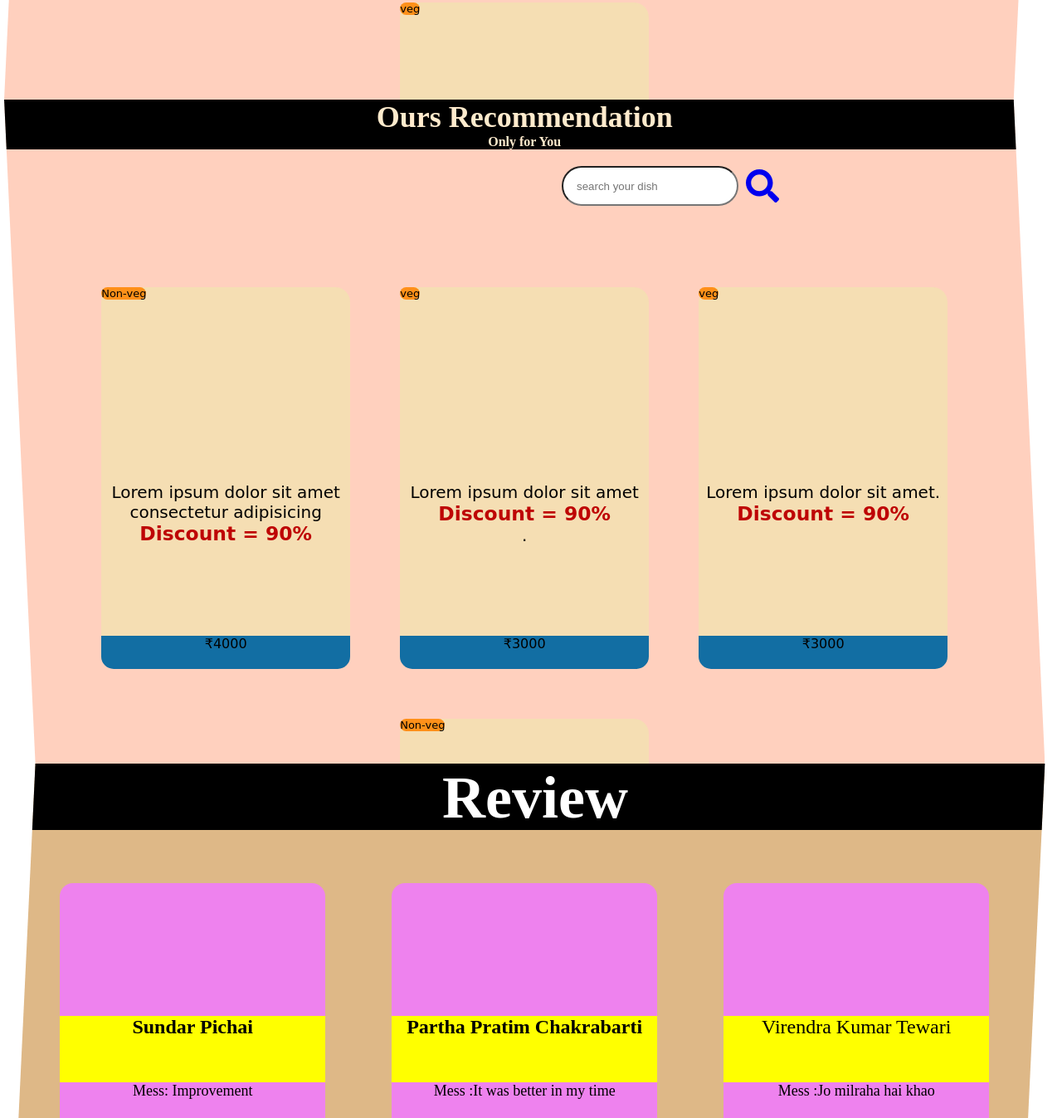
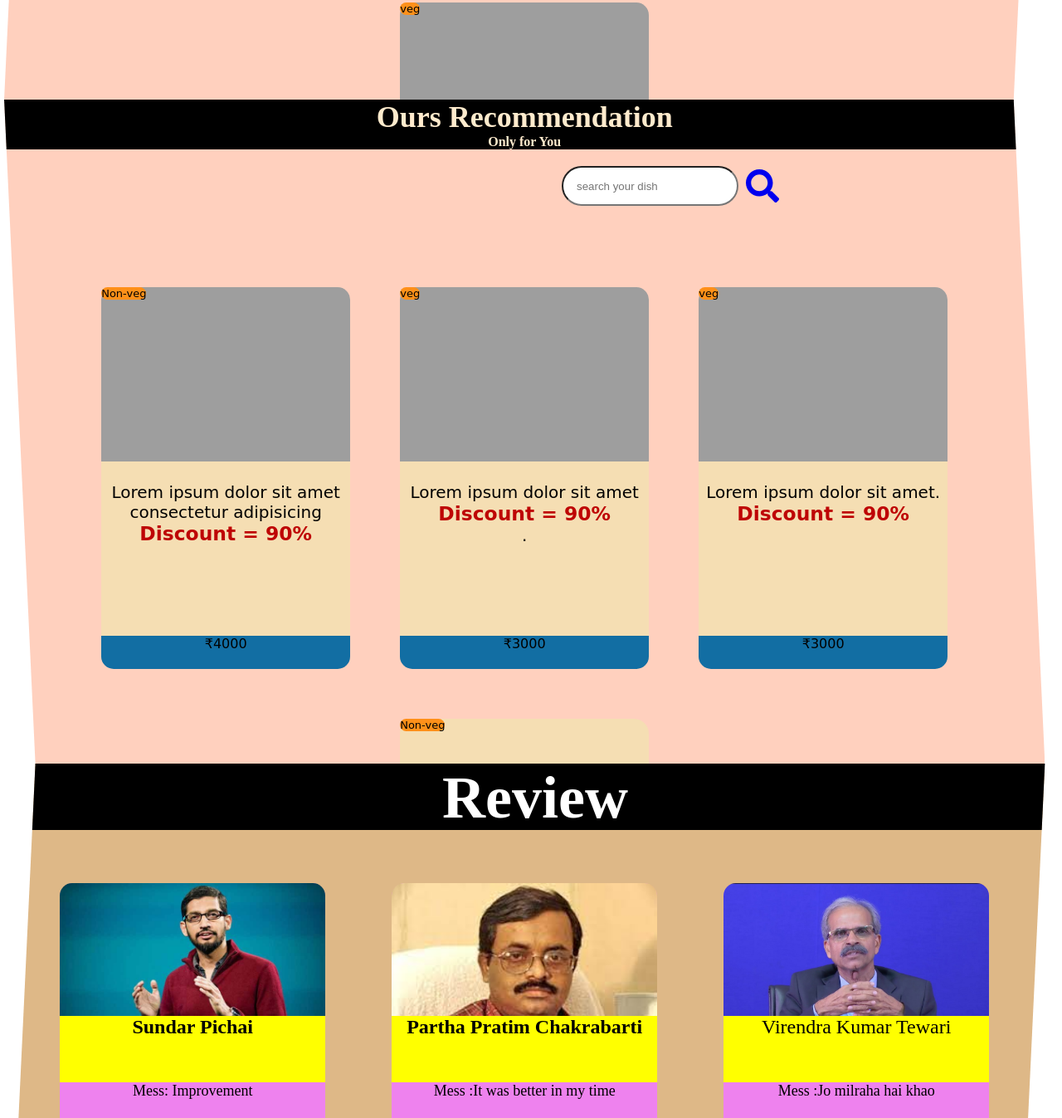
Before and after one commit to mdnematullah/Dawat, a plain HTML site: page index.html in a window 1280 px wide. Shown: the part 1453-2800 px from the top of the page at 83% size. Drawn offline with Linux system fonts and the light colour scheme; the site is published under a folder, as on GitHub Pages, so addresses that start at the root find nothing; a web font is replaced by a local one.

Commit message:
Update style.css

```diff
--- a/style.css
+++ b/style.css
@@ -18,7 +18,7 @@ header {
       #000000b0,
       rgba(209, 220, 238, 0.13)
     ),
-    url(/images/background.jpg);
+    url(images/background.jpg);
   /* background-color: #151414; */
   position: relative;
   clip-path: polygon(0% 0%, 97% 0%, 100% 100%, 3% 100%);
@@ -188,7 +188,7 @@ left: 20rem;
 }
 #one{
   grid-area: image;
- background-image: url(/images/d1.jpg);
+ background-image: url(images/d1.jpg);
   border-top-left-radius: 15px;
   border-top-right-radius: 15px;
   background-size: cover;
@@ -253,21 +253,21 @@ box box-shadow: 5px 5px 15px rgba(0,0,0,0.6);
 }
  #two{
   grid-area: image;
- background-image: url(/images/d2.jpg);
+ background-image: url(images/d2.jpg);
   border-top-left-radius: 15px;
   border-top-right-radius: 15px;
   background-size: cover;
 }
  #three{
   grid-area: image;
- background-image: url(/images/d3.jpg);
+ background-image: url(images/d3.jpg);
   border-top-left-radius: 15px;
   border-top-right-radius: 15px;
   background-size: cover;
 }
 #four{
   grid-area: image;
- background-image: url(/images/4.jpg);
+ background-image: url(images/4.jpg);
   border-top-left-radius: 15px;
   border-top-right-radius: 15px;
   background-size: cover;
@@ -326,26 +326,26 @@ transform: translateY(4px);
 }
 #eight{
   grid-area: image;
- background-image: url(/images/4\ \(1\).jpg);
+ background-image: url(images/4\ \(1\).jpg);
   border-top-left-radius: 15px;
   border-top-right-radius: 15px;
   background-size: cover;}
   #five{
     grid-area: image;
-   background-image: url(/images/4\ \(4\).jpg);
+   background-image: url(images/4\ \(4\).jpg);
     border-top-left-radius: 15px;
     border-top-right-radius: 15px;
     background-size: cover;}
 
 #six{
   grid-area: image;
- background-image: url(/images/4\ \(3\).jpg);
+ background-image: url(images/4\ \(3\).jpg);
   border-top-left-radius: 15px;
   border-top-right-radius: 15px;
   background-size: cover;}
   #seven{
     grid-area: image;
-   background-image: url(/images/4\ \(2\).jpg);
+   background-image: url(images/4\ \(2\).jpg);
     border-top-left-radius: 15px;
     border-top-right-radius: 15px;
     background-size: cover;}
@@ -386,20 +386,20 @@ text-align: center;
 }
 #nine{
   grid-area: image;
- background-image: url(/images/sundar-pichai.jpg);
+ background-image: url(images/sundar-pichai.jpg);
   border-top-left-radius: 15px;
   border-top-right-radius: 15px;
   background-size: cover;}
   #ten{
     grid-area: image;
-   background-image: url(/images/kgp2.jpg);
+   background-image: url(images/kgp2.jpg);
     border-top-left-radius: 15px;
     border-top-right-radius: 15px;
     background-size: cover;}
 
     #eleven{
       grid-area: image;
-     background-image: url(/images/kgpdire.jpg);
+     background-image: url(images/kgpdire.jpg);
       border-top-left-radius: 15px;
       border-top-right-radius: 15px;
       background-size: cover;}
```
